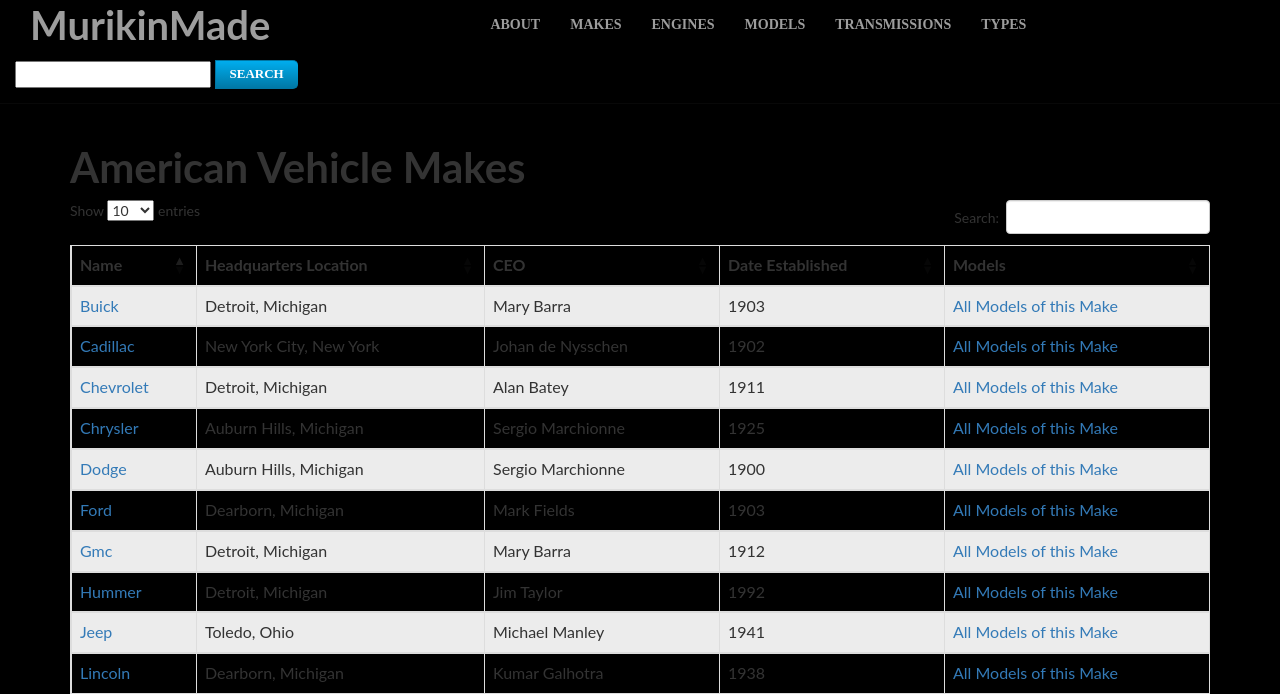
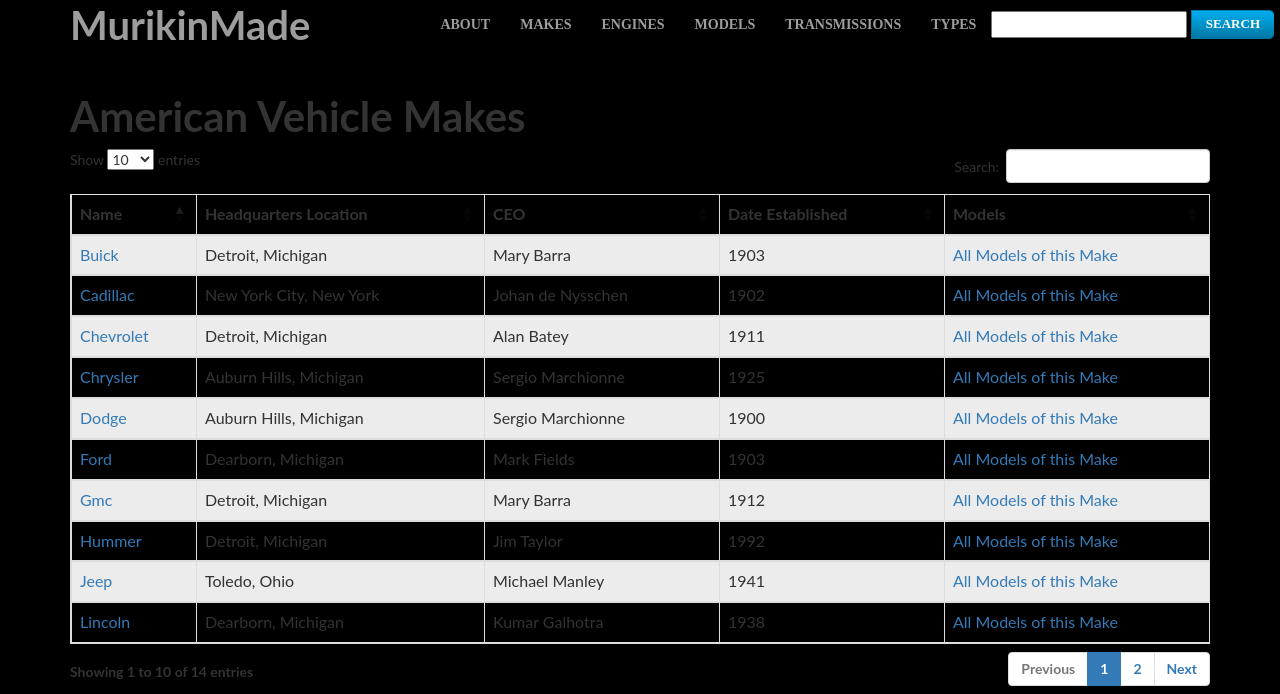
Before and after one commit to CharlesMcquade/cs373-idb, a Flask app: page /makes/ in a window 1280 px wide. Shown: the top 694 px of the page. Run offline with Flask 2, Linux system fonts and the light colour scheme; data comes from the database, SQL or seed files in the repository; some libraries are stand-ins or nearby versions.

Commit message:
Got rid of border around navbar

```diff
--- a/app/static/stylesheets/about.css
+++ b/app/static/stylesheets/about.css
@@ -36,6 +36,7 @@ h6 {
     font-size: 14px;
     background-image: none;
     background-color: transparent;
+    border:none;
 }
 
 .lead {
--- a/app/static/stylesheets/landing-page.css
+++ b/app/static/stylesheets/landing-page.css
@@ -37,6 +37,7 @@ background-size: cover;
 
 .topnav {
 background-color : transparent;
+border:none;
 }
 
 .menu{
--- a/app/templates/about.html
+++ b/app/templates/about.html
@@ -66,7 +66,7 @@
     <!-- BEGIN NAVIGATION -->
     {% block nav %}
     <nav class="navbar navbar-inverse navbar-static-top topnav" role="navigation">
-        <div class="container-fluid">       <!--DEFAULT WAS CONTAINER TOPNAV -->
+        <div class="container-fluid">
             <!-- Brand and toggle get grouped for better mobile display -->
             <div class="navbar-header">
                 <button type="button" class="navbar-toggle collapsed" data-toggle="collapse" data-target="#navbar-collapse-1">
@@ -78,13 +78,9 @@
             </div>
             <!-- Collect the nav links, forms, and other content for toggling -->
 
-            <!-- <div class="homepage">
-                <a href="/index">MurikinMade</a>
-            </div> -->
-
             <div class="collapse navbar-collapse navbar-right" id="navbar-collapse-1">
                 <ul class="nav navbar-nav navbar-right animsition">
-                    <li style="margin-right:190px;font-size:40px;font-weight:bold"><a href="/index">MurikinMade</a></li>
+                    <li style="margin-right:100px;font-size:40px;font-weight:bold"><a href="/index">MurikinMade</a></li>
                     <li class="menu"><a href="/about">ABOUT</a></li>
                     <li class="menu"><a href="/makes">MAKES</a></li>
                     <li class="menu"><a href="/engines">ENGINES</a></li>
```
